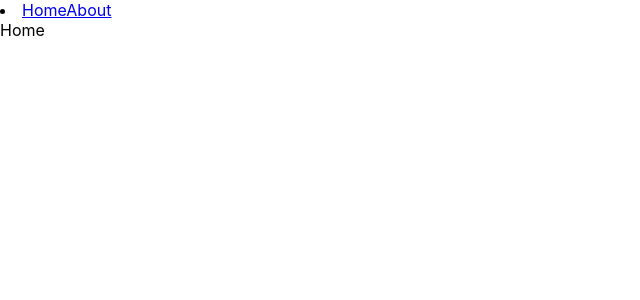
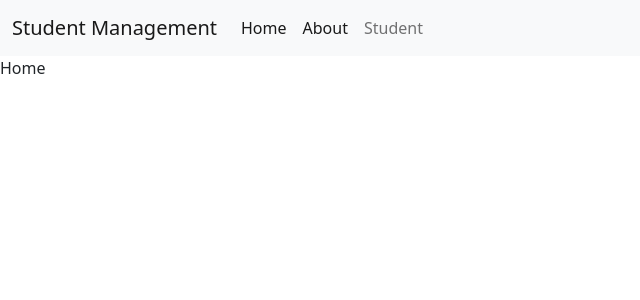
Before and after one commit to Jubayer-Hossain-Abir-404/laravel_react_projects, a React (Create React App) app in the folder practice/react_crud_practice/: page / in a window 1280 px wide. Shown: the top 300 px of the page, without its empty margins (0-640 px from the left). Built offline with nearby package versions, Linux system fonts and the light colour scheme.

Commit message:
axios data display ready

```diff
--- a/practice/react_crud_practice/package.json
+++ b/practice/react_crud_practice/package.json
@@ -3,10 +3,14 @@
   "version": "0.1.0",
   "private": true,
   "dependencies": {
+    "@popperjs/core": "^2.11.8",
     "@testing-library/jest-dom": "^5.17.0",
     "@testing-library/react": "^13.4.0",
     "@testing-library/user-event": "^13.5.0",
+    "axios": "^1.6.5",
+    "bootstrap": "^5.2.3",
     "react": "^18.2.0",
+    "react-bootstrap": "^2.10.0",
     "react-dom": "^18.2.0",
     "react-router-dom": "^6.21.3",
     "react-scripts": "5.0.1",
--- a/practice/react_crud_practice/src/App.js
+++ b/practice/react_crud_practice/src/App.js
@@ -1,6 +1,5 @@
 import Navbar from "./component/Navbar";
 import PathRoute from "./component/PathRoute";
-import Home from "./pages/Home";
 
 function App() {
   return (
--- a/practice/react_crud_practice/src/component/Navbar.js
+++ b/practice/react_crud_practice/src/component/Navbar.js
@@ -3,12 +3,43 @@ import { Link } from 'react-router-dom';
 
 const Navbar = () => {
   return (
-    <div>
-      <li>
-        <Link to="/">Home</Link>
-        <Link to="/about">About</Link>
-      </li>
-    </div>
+      <nav className="navbar navbar-expand-lg navbar-light bg-light">
+        <div className="container-fluid">
+          <Link to="/" className="navbar-brand">
+            Student Management
+          </Link>
+          <button
+            className="navbar-toggler"
+            type="button"
+            data-bs-toggle="collapse"
+            data-bs-target="#navbarNav"
+            aria-controls="navbarNav"
+            aria-expanded="false"
+            aria-label="Toggle navigation"
+          >
+            <span className="navbar-toggler-icon"></span>
+          </button>
+          <div className="collapse navbar-collapse" id="navbarNav">
+            <ul className="navbar-nav">
+              <li className="nav-item">
+                <Link className="nav-link active" to="/">
+                  Home
+                </Link>
+              </li>
+              <li className="nav-item">
+                <Link className="nav-link active" to="/about">
+                  About
+                </Link>
+              </li>
+              <li className="nav-item">
+                <a className="nav-link" href="/students">
+                  Student
+                </a>
+              </li>
+            </ul>
+          </div>
+        </div>
+      </nav>
   );
 }
 
--- a/practice/react_crud_practice/src/component/PathRoute.js
+++ b/practice/react_crud_practice/src/component/PathRoute.js
@@ -1,14 +1,16 @@
 import React from "react";
-import { Route, Router, Routes } from "react-router-dom";
+import { Route, Routes } from "react-router-dom";
 import Home from "../pages/Home";
 import About from "../pages/About";
+import Students from "../pages/Students";
 
 const PathRoute = () => {
   return (
-      <Routes>
-        <Route path="/" element={<Home />}></Route>
-        <Route path="/about" element={<About/>}></Route>
-      </Routes>
+    <Routes>
+      <Route path="/" element={<Home />}></Route>
+      <Route path="/about" element={<About />}></Route>
+      <Route path="/students" element={<Students />}></Route>
+    </Routes>
   );
 };
 
--- a/practice/react_crud_practice/src/index.js
+++ b/practice/react_crud_practice/src/index.js
@@ -4,6 +4,7 @@ import './index.css';
 import App from './App';
 import reportWebVitals from './reportWebVitals';
 import { BrowserRouter } from 'react-router-dom';
+import "bootstrap/dist/css/bootstrap.min.css";
 
 const root = ReactDOM.createRoot(document.getElementById('root'));
 root.render(
--- /dev/null
+++ b/practice/react_crud_practice/src/pages/Students.js
@@ -0,0 +1,46 @@
+import axios from 'axios';
+import React, { useEffect, useState } from 'react'
+
+const Students = () => {
+   const [students, setStudent] = useState([]);
+
+    useEffect(() => {
+      axios
+        .get(`http://127.0.0.1:8000/api/students`)
+        .then((response) => {
+          setStudent(response.data.students);
+        })
+        .catch((error) => {
+          console.log(error.response.data.message);
+        });
+    },[]);
+
+  return (
+    <div className="container mt-5">
+      <table className="table table-striped table-bordered">
+        <thead>
+          <tr>
+            <th scope="col">Id</th>
+            <th scope="col">Name</th>
+            <th scope="col">Email</th>
+            <th scope="col">Phone</th>
+            <th scope="col">Course</th>
+          </tr>
+        </thead>
+        <tbody>
+          {students.map((user) => (
+            <tr key={user.id}>
+              <td>{user.id}</td>
+              <td>{user.name}</td>
+              <td>{user.email}</td>
+              <td>{user.phone}</td>
+              <td>{user.course}</td>
+            </tr>
+          ))}
+        </tbody>
+      </table>
+    </div>
+  );
+}
+
+export default Students
```
Also changed, not shown: 1 other file (tests, documents, lock files or other folders).
